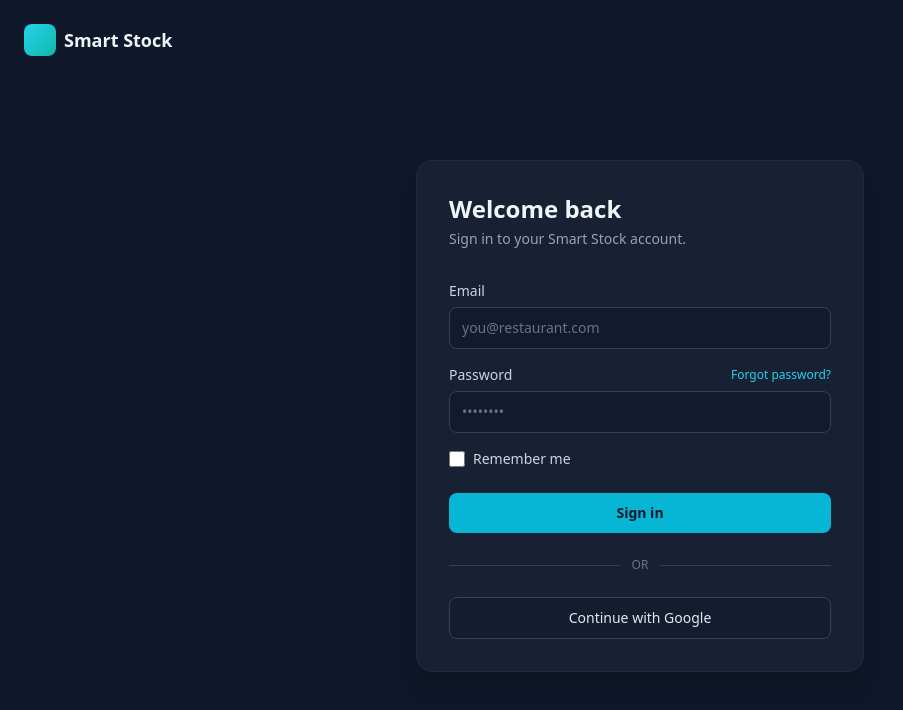
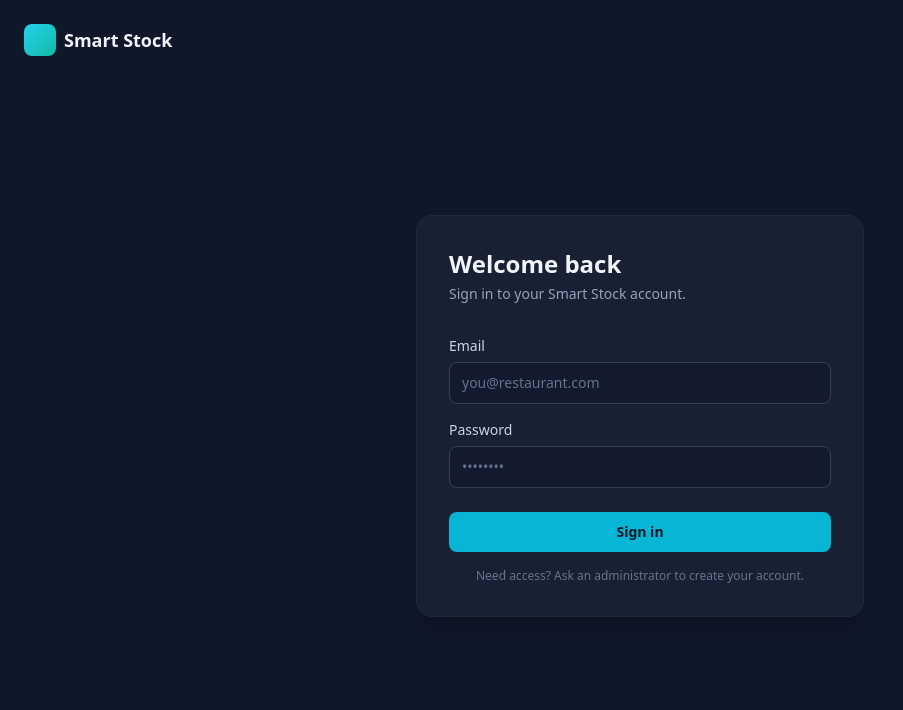
Before and after one commit to junhojeon77/smartstock-front, a Next.js app: page /login in a window 1280 px wide. Shown: the top 710 px of the page, without its empty margins (0-903 px from the left). Built offline with nearby package versions, Linux system fonts and the light colour scheme.

Commit message:
feat(auth): wire login form to mock auth via server action

```diff
--- /dev/null
+++ b/app/(auth)/login/LoginForm.tsx
@@ -0,0 +1,72 @@
+"use client";
+
+import { useFormState, useFormStatus } from "react-dom";
+import { loginAction, type LoginState } from "@/lib/auth-actions";
+
+const initialState: LoginState = {};
+
+export function LoginForm() {
+  const [state, formAction] = useFormState(loginAction, initialState);
+
+  return (
+    <form action={formAction} className="flex flex-col gap-4">
+      <div className="flex flex-col gap-1.5">
+        <label htmlFor="email" className="text-sm font-medium text-slate-300">
+          Email
+        </label>
+        <input
+          id="email"
+          name="email"
+          type="email"
+          placeholder="you@restaurant.com"
+          autoComplete="email"
+          required
+          className="w-full rounded-lg border border-slate-700 bg-slate-900/60 px-3 py-2.5 text-sm text-slate-100 placeholder:text-slate-500 focus:border-cyan-500 focus:outline-none focus:ring-2 focus:ring-cyan-500/20"
+        />
+      </div>
+
+      <div className="flex flex-col gap-1.5">
+        <label htmlFor="password" className="text-sm font-medium text-slate-300">
+          Password
+        </label>
+        <input
+          id="password"
+          name="password"
+          type="password"
+          placeholder="••••••••"
+          autoComplete="current-password"
+          required
+          className="w-full rounded-lg border border-slate-700 bg-slate-900/60 px-3 py-2.5 text-sm text-slate-100 placeholder:text-slate-500 focus:border-cyan-500 focus:outline-none focus:ring-2 focus:ring-cyan-500/20"
+        />
+      </div>
+
+      {state.error ? (
+        <p
+          role="alert"
+          className="rounded-md border border-red-900/60 bg-red-950/40 px-3 py-2 text-sm text-red-300"
+        >
+          {state.error}
+        </p>
+      ) : null}
+
+      <SubmitButton />
+
+      <p className="text-center text-xs text-slate-500">
+        Need access? Ask an administrator to create your account.
+      </p>
+    </form>
+  );
+}
+
+function SubmitButton() {
+  const { pending } = useFormStatus();
+  return (
+    <button
+      type="submit"
+      disabled={pending}
+      className="mt-2 w-full rounded-lg bg-cyan-500 px-4 py-2.5 text-sm font-semibold text-slate-900 transition hover:bg-cyan-400 focus:outline-none focus:ring-2 focus:ring-cyan-500/30 disabled:cursor-not-allowed disabled:bg-cyan-500/60"
+    >
+      {pending ? "Signing in…" : "Sign in"}
+    </button>
+  );
+}
--- a/app/(auth)/login/page.tsx
+++ b/app/(auth)/login/page.tsx
@@ -1,4 +1,4 @@
-import Link from "next/link";
+import { LoginForm } from "./LoginForm";
 
 export default function LoginPage() {
   return (
@@ -9,75 +9,7 @@ export default function LoginPage() {
           Sign in to your Smart Stock account.
         </p>
       </div>
-
-      <form className="flex flex-col gap-4">
-        <div className="flex flex-col gap-1.5">
-          <label htmlFor="email" className="text-sm font-medium text-slate-300">
-            Email
-          </label>
-          <input
-            id="email"
-            name="email"
-            type="email"
-            placeholder="you@restaurant.com"
-            autoComplete="email"
-            required
-            className="w-full rounded-lg border border-slate-700 bg-slate-900/60 px-3 py-2.5 text-sm text-slate-100 placeholder:text-slate-500 focus:border-cyan-500 focus:outline-none focus:ring-2 focus:ring-cyan-500/20"
-          />
-        </div>
-
-        <div className="flex flex-col gap-1.5">
-          <div className="flex items-center justify-between">
-            <label htmlFor="password" className="text-sm font-medium text-slate-300">
-              Password
-            </label>
-            <Link
-              href="/forgot-password"
-              className="text-xs font-medium text-cyan-400 hover:text-cyan-300"
-            >
-              Forgot password?
-            </Link>
-          </div>
-          <input
-            id="password"
-            name="password"
-            type="password"
-            placeholder="••••••••"
-            autoComplete="current-password"
-            required
-            className="w-full rounded-lg border border-slate-700 bg-slate-900/60 px-3 py-2.5 text-sm text-slate-100 placeholder:text-slate-500 focus:border-cyan-500 focus:outline-none focus:ring-2 focus:ring-cyan-500/20"
-          />
-        </div>
-
-        <label className="flex items-center gap-2 text-sm text-slate-300">
-          <input
-            type="checkbox"
-            name="remember"
-            className="h-4 w-4 rounded border-slate-600 bg-slate-900 text-cyan-500 focus:ring-cyan-500/30"
-          />
-          Remember me
-        </label>
-
-        <button
-          type="submit"
-          className="mt-2 w-full rounded-lg bg-cyan-500 px-4 py-2.5 text-sm font-semibold text-slate-900 transition hover:bg-cyan-400 focus:outline-none focus:ring-2 focus:ring-cyan-500/30"
-        >
-          Sign in
-        </button>
-      </form>
-
-      <div className="my-6 flex items-center gap-3 text-xs text-slate-500">
-        <div className="h-px flex-1 bg-slate-700" />
-        OR
-        <div className="h-px flex-1 bg-slate-700" />
-      </div>
-
-      <button
-        type="button"
-        className="w-full rounded-lg border border-slate-700 bg-slate-900/40 px-4 py-2.5 text-sm font-medium text-slate-200 transition hover:bg-slate-800"
-      >
-        Continue with Google
-      </button>
+      <LoginForm />
     </div>
   );
 }
```
